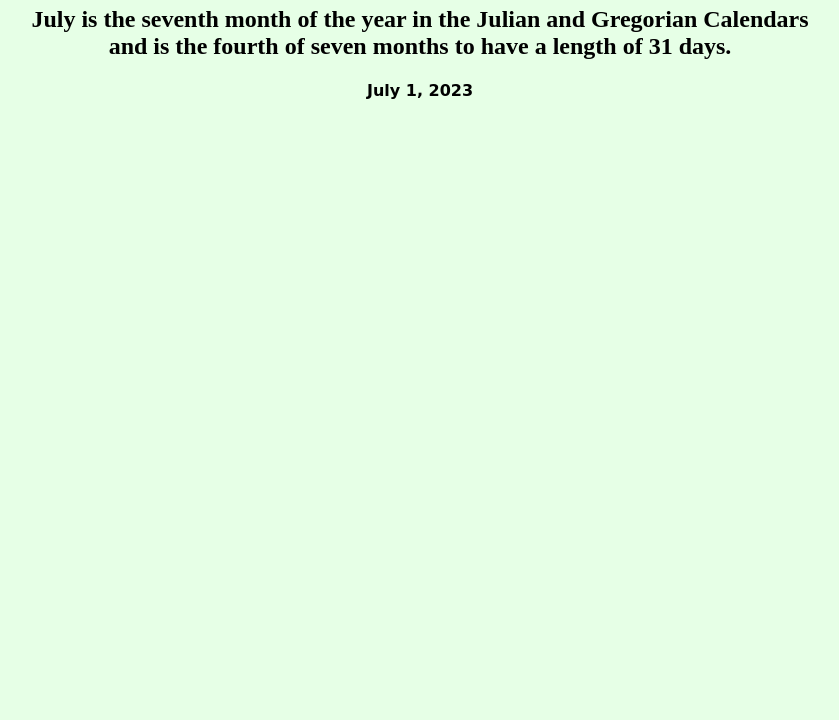
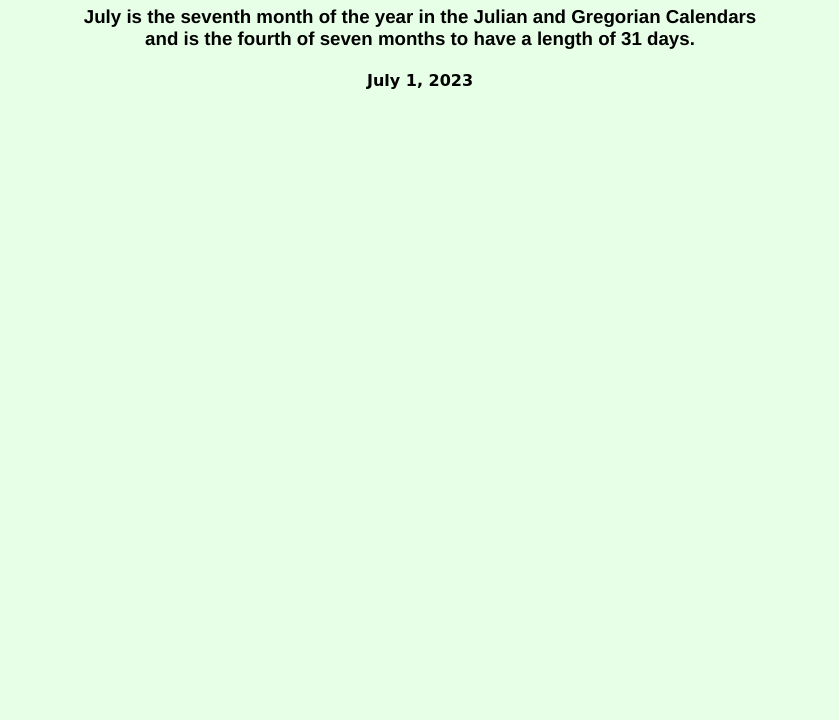
Before and after one commit to joanneguan59/typography-web.github.io, a plain HTML site: page index.html in a window 1280 px wide. Shown: the part 80-800 px from the top of the page, without its empty margins (220-1059 px from the left). Drawn offline with Linux system fonts and the light colour scheme.

Commit message:
Update index.html

```diff
--- a/index.html
+++ b/index.html
@@ -6,8 +6,8 @@
   </head>
   <body>
     <h1>Month of July</h1>
-    <h2>July is the seventh month of the year in the Julian and Gregorian Calendars<br>
-      and is the fourth of seven months to have a length of 31 days.</h2>
+    <h3>July is the seventh month of the year in the Julian and Gregorian Calendars<br>
+      and is the fourth of seven months to have a length of 31 days.</h3>
     <h4>July 1, 2023</h4>
   </body>
 
```
